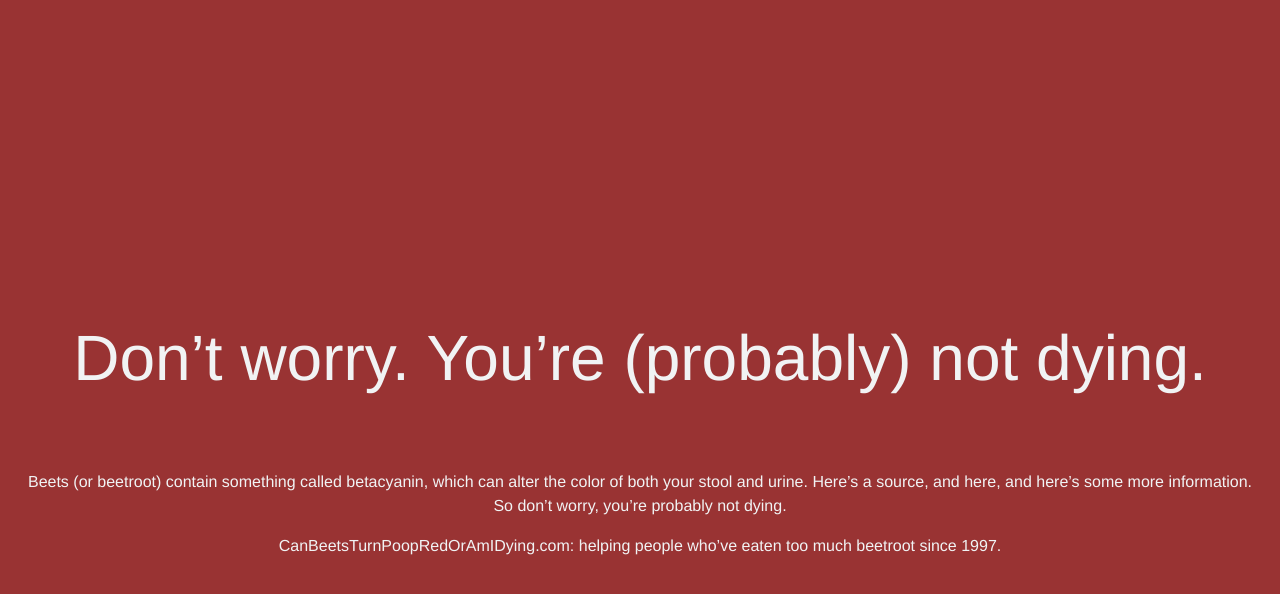
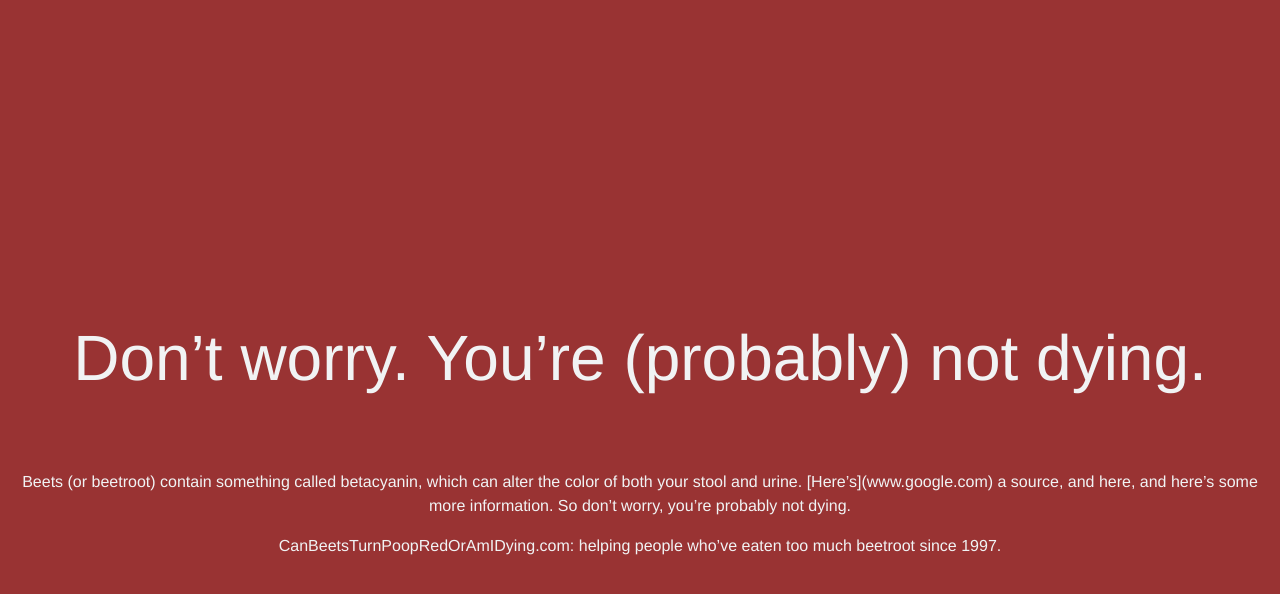
Before and after one commit to canbeetsturnpoopredoramidying/canbeetsturnpoopredoramidying, a Jekyll site: the page built from index.md, in a window 1280 px wide. Shown: the top 594 px of the page. Built offline with Jekyll 4.4.1, drawn with Linux system fonts in a browser that asks for light colours; some web fonts are replaced; our own code applies the rules of GitHub Pages for plain Markdown files; some of the changed lines change nothing that is shown.

Commit message:
Adding link test
esngkjn

```diff
--- a/index.md
+++ b/index.md
@@ -5,6 +5,6 @@
 # Don't worry. You're (probably) not dying.
 
 <br/><br/>
-<p style="text-align:center;">Beets (or beetroot) contain something called betacyanin, which can alter the color of both your stool and urine. Here’s a source, and here, and here’s some more information. So don’t worry, you’re probably not dying. </p>
+<p style="text-align:center;">Beets (or beetroot) contain something called betacyanin, which can alter the color of both your stool and urine. [Here’s](www.google.com) a source, and here, and here’s some more information. So don’t worry, you’re probably not dying. </p>
 
 <p style="text-align:center;">CanBeetsTurnPoopRedOrAmIDying.com: helping people who’ve eaten too much beetroot since 1997.</p>
```
